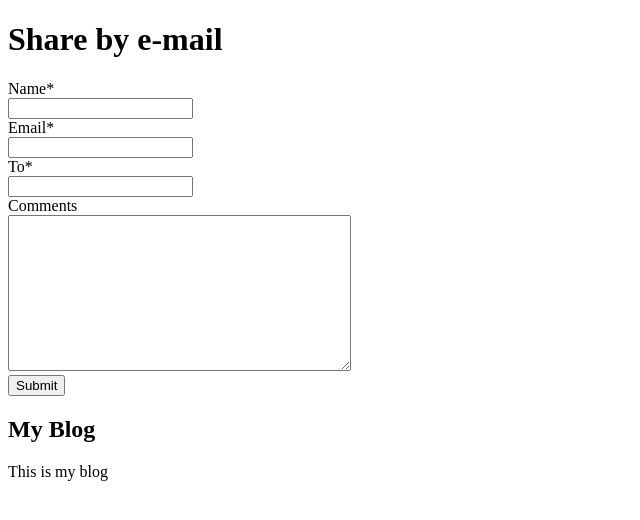
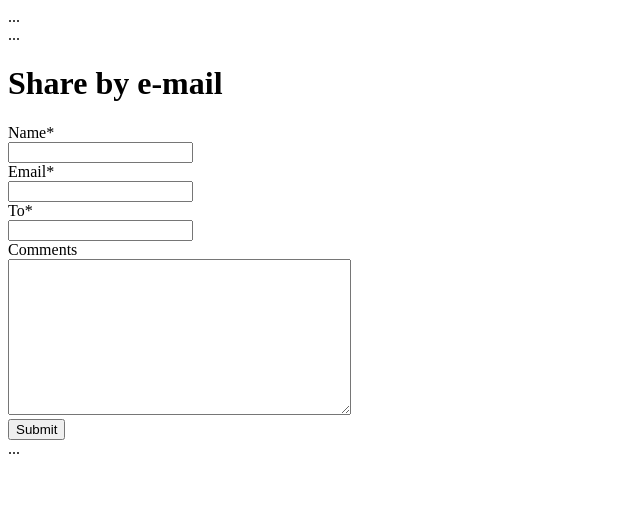
Before and after one commit to gurupratap-matharu/blogs, a Django app: page /blog/1/share/ in a window 1280 px wide. Shown: the top 520 px of the page, without its empty margins (0-640 px from the left). Run offline with Django 3.2, Linux system fonts and the light colour scheme; some libraries are stand-ins or nearby versions.

Commit message:
added sidebar

```diff
--- a/blog/templates/blog/base.html
+++ b/blog/templates/blog/base.html
@@ -10,12 +10,29 @@
 </head>
 
 <body>
-    <div>
-        {% block content %}{% endblock content %}
-    </div>
-    <div>
-        <h2>My Blog</h2>
-        <p>This is my blog</p>
+    <!-- Page wrapper with navbar, sidebar, navbar fixed bottom, and sticky alerts (toasts) -->
+    <div class="page-wrapper with-navbar with-sidebar with-navbar-fixed-bottom"
+        data-sidebar-type="overlayed-sm-and-down">
+        <!-- Sticky alerts (toasts), empty container -->
+        <div class="sticky-alerts"></div>
+        <!-- Navbar -->
+        <nav class="navbar">
+            ...
+        </nav>
+        <!-- Sidebar overlay -->
+        <div class="sidebar-overlay" onclick="halfmoon.toggleSidebar()"></div>
+        <!-- Sidebar -->
+        <div class="sidebar">
+            ...
+        </div>
+        <!-- Content wrapper -->
+        <div class="content-wrapper">
+            {% block content %}{% endblock content %}
+        </div>
+        <!-- Navbar fixed bottom -->
+        <nav class="navbar navbar-fixed-bottom">
+            ...
+        </nav>
     </div>
     <!-- Halfmoon JS -->
     <script src="{% static 'blogs/js/halfmoon.min.js' %}"></script>
```
